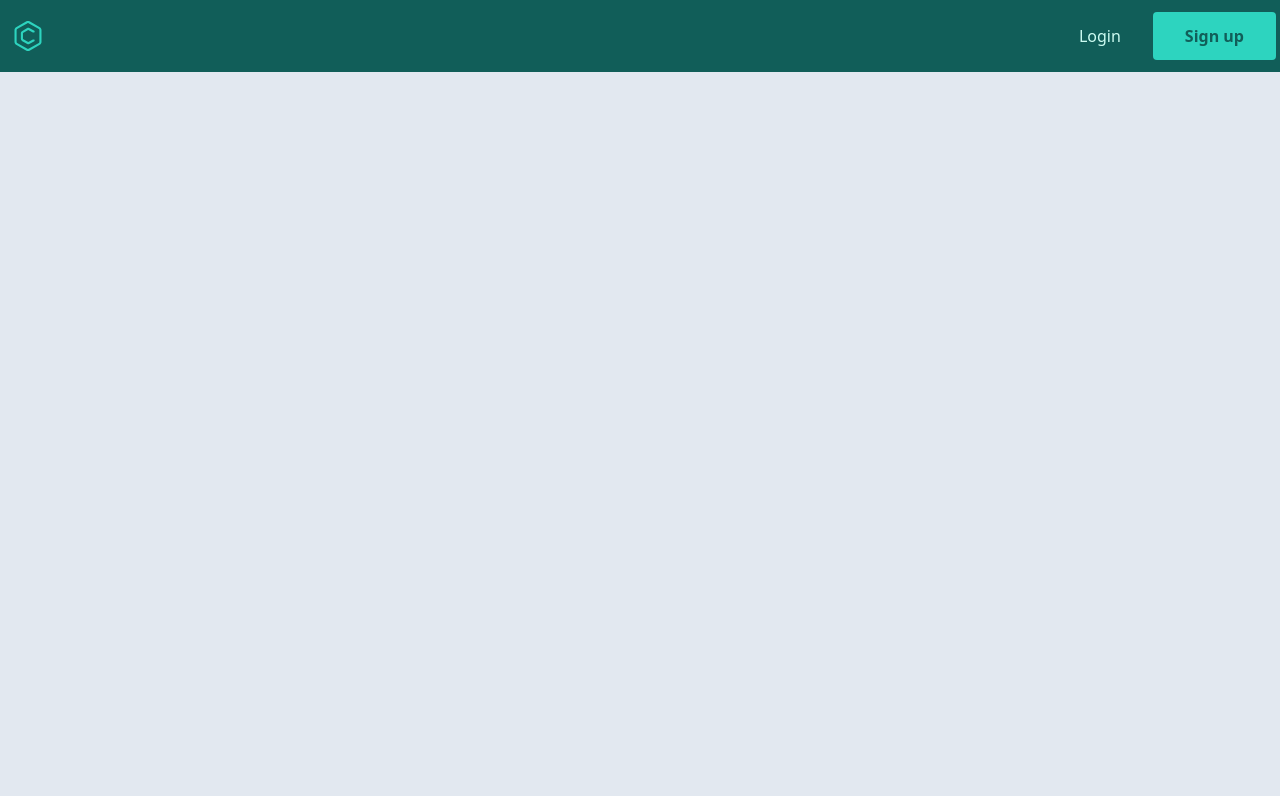
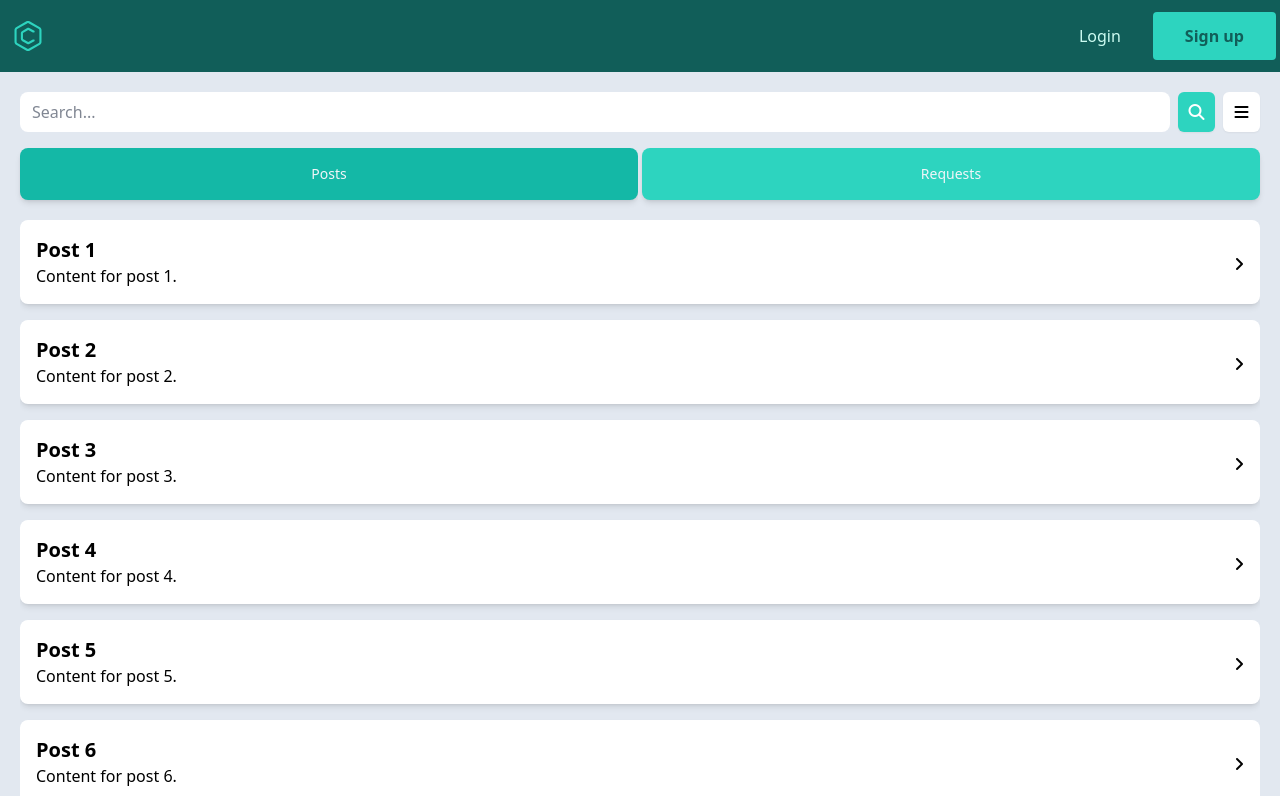
Before and after one commit to Lusanco/PalitasPR, a Svelte app in the folder frontend/: page /promotions-requests in a window 1280 px wide. Shown: the top 796 px of the page. Built offline with nearby package versions, Linux system fonts and the light colour scheme.

Commit message:
WIP - Promotions & Requests view
Created simple Promotions and Requests view with tabs for each section and placeholder post cards. Also implemented route in App component. WIP.

```diff
--- a/frontend/src/App.svelte
+++ b/frontend/src/App.svelte
@@ -14,6 +14,7 @@
   import NotFound from "./components/NotFound.svelte";
   import LoadingSpinnerFull from "./components/LoadingSpinnerFull.svelte";
   import UploadImage from "./components/UploadImage.svelte";
+  import PromotionsRequests from "./components/Promotions_Requests.svelte";
 </script>
 
 <div class="flex flex-col">
@@ -30,6 +31,7 @@
       <Route path="/faq" component={Faq} />
       <Route path="/404" component={NotFound} />
       <Route path="/upload" component={UploadImage} />
+      <Route path="/promotions-requests" component={PromotionsRequests} />
     </Router>
   </Main>
   <Footer></Footer>
--- /dev/null
+++ b/frontend/src/components/Promotions_Requests.svelte
@@ -0,0 +1,139 @@
+<script>
+  let activeTab = "Posts";
+
+  function selectTab(tab) {
+    activeTab = tab;
+  }
+
+  let posts = [
+    { id: 1, title: "Post 1", content: "Content for post 1." },
+    { id: 2, title: "Post 2", content: "Content for post 2." },
+    { id: 3, title: "Post 3", content: "Content for post 3." },
+    { id: 4, title: "Post 4", content: "Content for post 4." },
+    { id: 5, title: "Post 5", content: "Content for post 5." },
+    { id: 6, title: "Post 6", content: "Content for post 6." },
+    { id: 7, title: "Post 7", content: "Content for post 7." },
+    { id: 8, title: "Post 8", content: "Content for post 8." },
+    { id: 9, title: "Post 9", content: "Content for post 9." },
+    { id: 10, title: "Post 10", content: "Content for post 10." },
+    { id: 11, title: "Post 11", content: "Content for post 11." },
+    { id: 12, title: "Post 12", content: "Content for post 12." },
+    { id: 13, title: "Post 13", content: "Content for post 13." },
+    { id: 14, title: "Post 14", content: "Content for post 14." },
+    { id: 15, title: "Post 15", content: "Content for post 15." },
+    { id: 16, title: "Post 16", content: "Content for post 16." },
+    { id: 17, title: "Post 17", content: "Content for post 17." },
+    { id: 18, title: "Post 18", content: "Content for post 18." },
+    { id: 19, title: "Post 19", content: "Content for post 19." },
+    { id: 20, title: "Post 20", content: "Content for post 20." },
+  ];
+
+  let requests = [
+    { id: 1, title: "Request 1", content: "Content for request 1." },
+    { id: 2, title: "Request 2", content: "Content for request 2." },
+    { id: 3, title: "Request 3", content: "Content for request 3." },
+    { id: 4, title: "Request 4", content: "Content for request 4." },
+    { id: 5, title: "Request 5", content: "Content for request 5." },
+    { id: 6, title: "Request 6", content: "Content for request 6." },
+    { id: 7, title: "Request 7", content: "Content for request 7." },
+    { id: 8, title: "Request 8", content: "Content for request 8." },
+    { id: 9, title: "Request 9", content: "Content for request 9." },
+    { id: 10, title: "Request 10", content: "Content for request 10." },
+    { id: 11, title: "Request 11", content: "Content for request 11." },
+    { id: 12, title: "Request 12", content: "Content for request 12." },
+    { id: 13, title: "Request 13", content: "Content for request 13." },
+    { id: 14, title: "Request 14", content: "Content for request 14." },
+    { id: 15, title: "Request 15", content: "Content for request 15." },
+    { id: 16, title: "Request 16", content: "Content for request 16." },
+    { id: 17, title: "Request 17", content: "Content for request 17." },
+    { id: 18, title: "Request 18", content: "Content for request 18." },
+    { id: 19, title: "Request 19", content: "Content for request 19." },
+    { id: 20, title: "Request 20", content: "Content for request 20." },
+  ];
+</script>
+
+<div class="flex flex-col">
+  <div class="m-5 mb-0">
+    <div class="flex gap-2">
+      <input
+        id="searchBar"
+        type="text"
+        placeholder="Search..."
+        class="flex-grow w-full mb-4 text-gray-700 border-none rounded-lg outline-none placeholder:opacity-85 hover:cursor-pointer focus:ring-0"
+      />
+      <button
+        class="w-10 h-10 transition-colors duration-300 bg-teal-400 rounded-md shadow-sm hover:bg-teal-500"
+        ><i class="text-white fa-solid fa-magnifying-glass"></i></button
+      >
+      <button
+        class="w-10 h-10 transition-colors duration-300 bg-white rounded-md shadow-sm hover:bg-opacity-70"
+        ><i class="fa-solid fa-bars"></i></button
+      >
+    </div>
+    <ul class="flex text-sm font-medium text-center">
+      <li class="w-full focus-within:z-10">
+        <button
+          class={`inline-block w-full p-4 shadow-md rounded-lg text-slate-100 transition-colors duration-300 ${
+            activeTab === "Posts" ? "bg-teal-500" : "bg-teal-400"
+          }`}
+          on:click={() => selectTab("Posts")}
+          aria-current={activeTab === "Posts" ? "page" : undefined}
+        >
+          Posts
+        </button>
+      </li>
+      <li class="w-2 bg-slate-200"></li>
+      <li class="w-full focus-within:z-10">
+        <button
+          class={`inline-block w-full p-4 shadow-md rounded-lg text-slate-100 transition-colors duration-300 ${
+            activeTab === "Requests" ? "bg-teal-500" : "bg-teal-400"
+          }`}
+          on:click={() => selectTab("Requests")}
+        >
+          Requests
+        </button>
+      </li>
+    </ul>
+  </div>
+  <div
+    class="flex md:hidden justify-center h-[2px] mx-5 mt-4 -mb-1 bg-slate-300"
+  ></div>
+  <div class="h-screen m-5 overflow-y-scroll element">
+    {#if activeTab === "Posts"}
+      <div>
+        {#each posts as post}
+          <div
+            class="flex justify-between p-4 mb-4 bg-white rounded-lg shadow-md"
+          >
+            <div>
+              <h2 class="text-xl font-bold">{post.title}</h2>
+              <p>{post.content}</p>
+            </div>
+            <div class="mt-4">
+              <a href="/" class=""><i class="fas fa-angle-right"></i></a>
+            </div>
+          </div>
+        {/each}
+      </div>
+    {:else if activeTab === "Requests"}
+      <div>
+        {#each requests as request}
+          <div
+            class="flex justify-between p-4 mb-4 bg-white rounded-lg shadow-md"
+          >
+            <div>
+              <h2 class="text-xl font-bold">{request.title}</h2>
+              <p>{request.content}</p>
+            </div>
+            <div class="mt-4">
+              <a href="/" class=""><i class="fas fa-angle-right"></i></a>
+            </div>
+          </div>
+        {/each}
+      </div>
+    {/if}
+  </div>
+</div>
+
+<style>
+</style>
```
